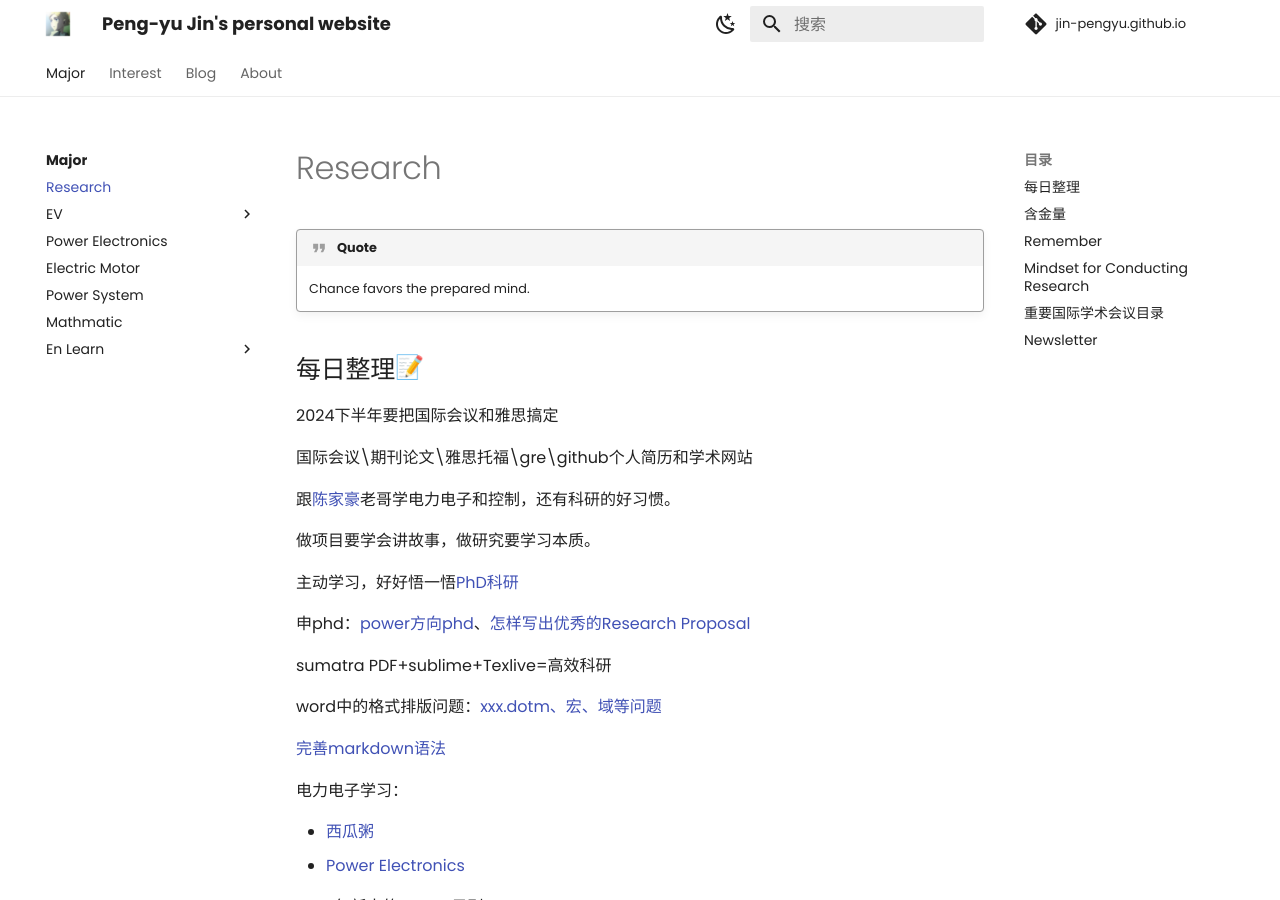
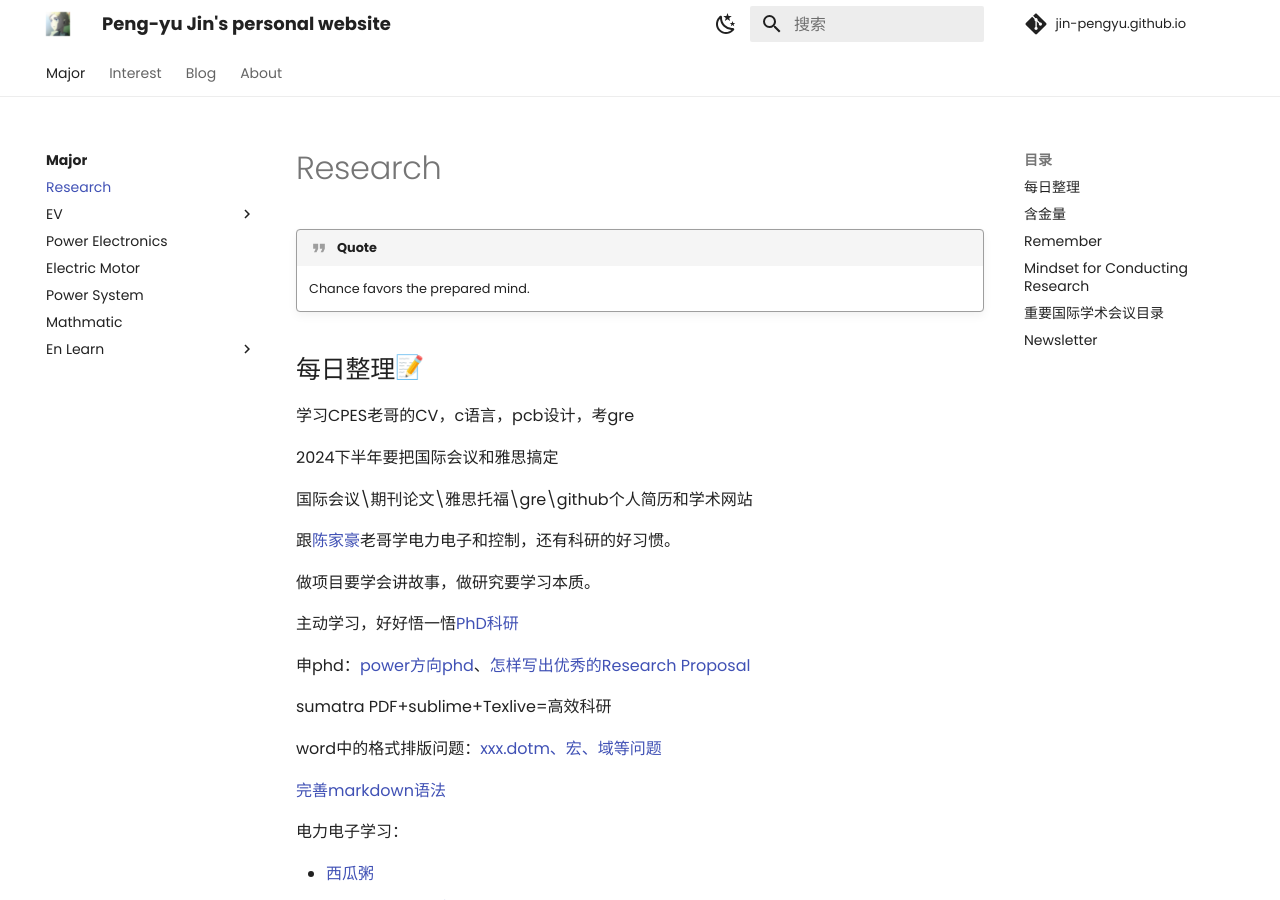
Before and after one commit to Pengyu-Jin/Pengyu-Jin.github.io, an MkDocs documentation site: the page built from docs/major/research/research.md, in a window 1280 px wide and 900 px high. Built offline with MkDocs 1.6.1 and Material for MkDocs 9.7.7, drawn with Linux system fonts in a browser that asks for light colours; emoji names are drawn with the system emoji font; comment, search, counter and statistics services are not loaded.

Commit message:
20241019

```diff
--- a/docs/major/research/research.md
+++ b/docs/major/research/research.md
@@ -3,6 +3,9 @@
     Chance favors the prepared mind.
 
 ## 每日整理:memo:
+
+学习CPES老哥的CV，c语言，pcb设计，考gre
+
 2024下半年要把国际会议和雅思搞定
 
 国际会议\期刊论文\雅思托福\gre\github个人简历和学术网站
```
